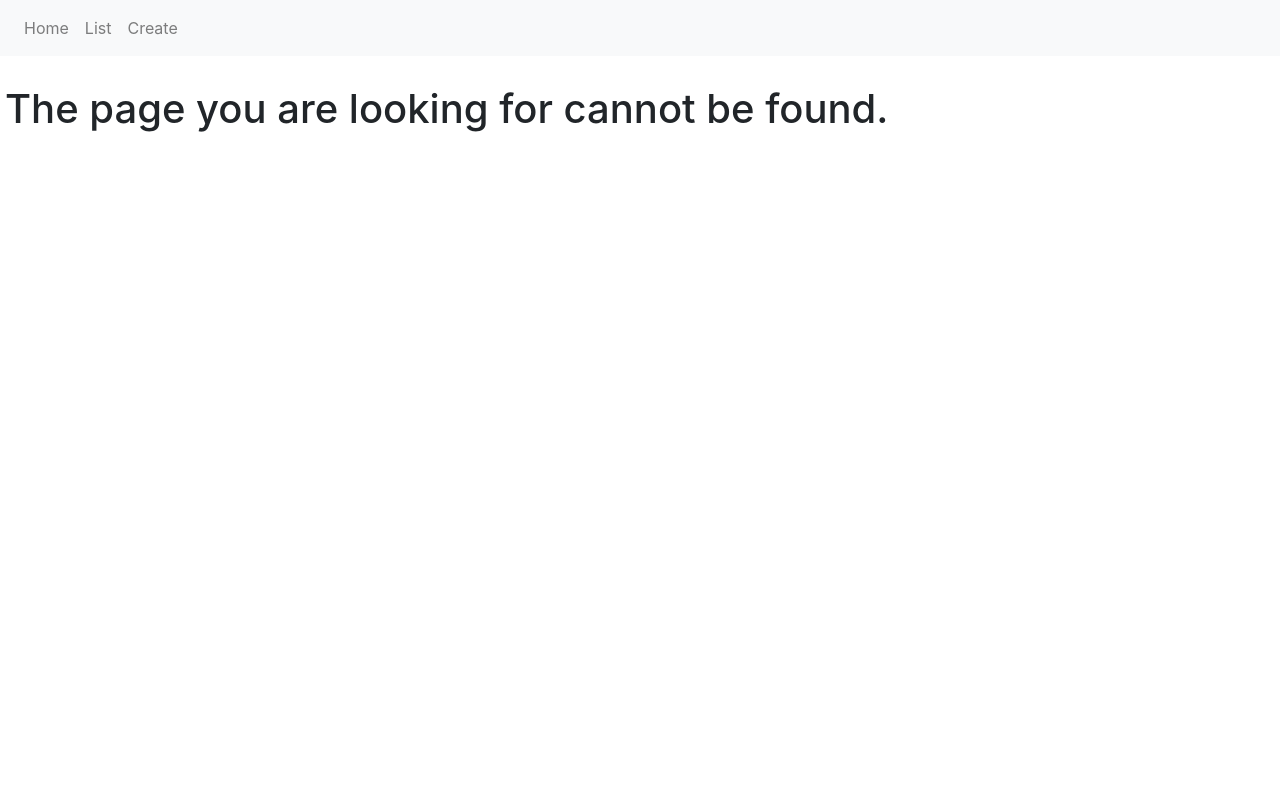
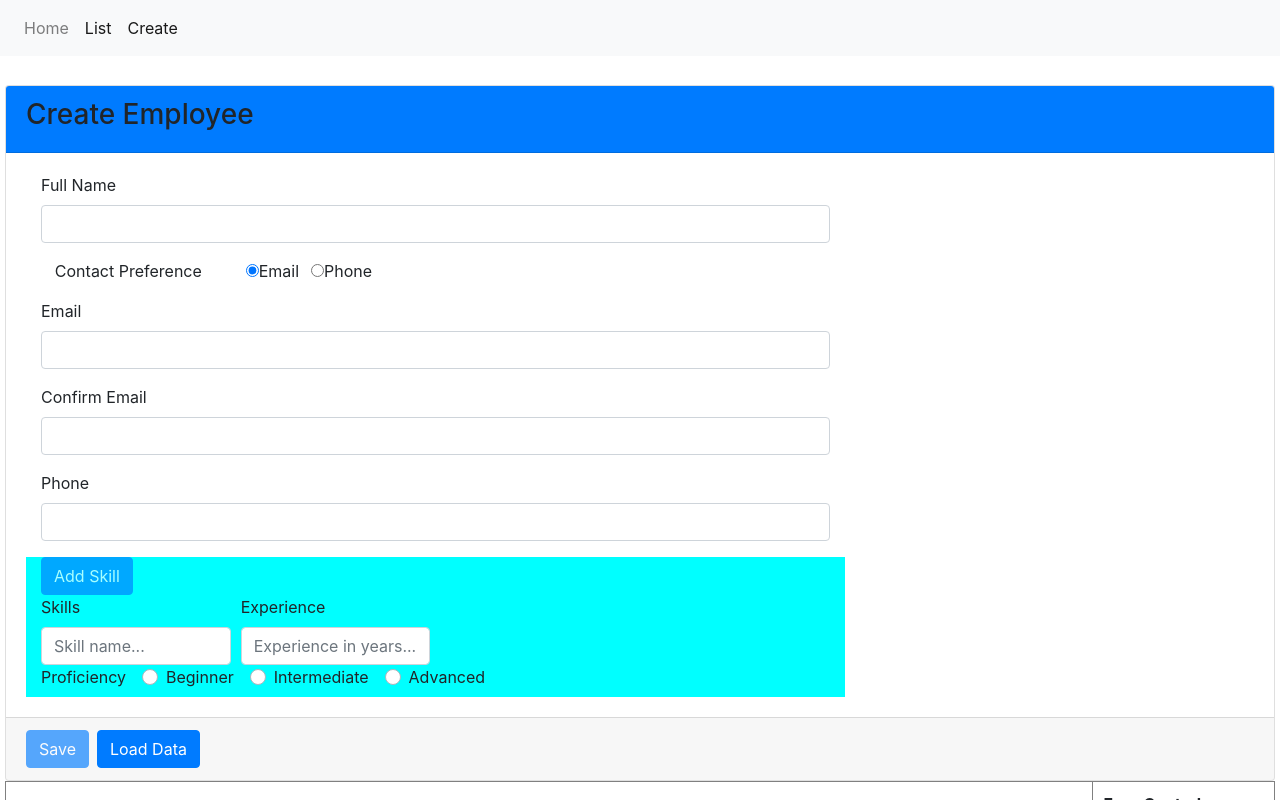
Before and after one commit to bartvanhoey/Angular6Tutorial, an Angular app: page /employees/create in a window 1280 px wide. Shown: the top 800 px of the page. Built offline with nearby package versions, Linux system fonts and the light colour scheme.

Commit message:
end part 35

```diff
--- a/db.json
+++ b/db.json
@@ -46,6 +46,20 @@
           "proficiency": "beginner"
         }
       ]
+    },
+    {
+      "id": 4,
+      "fullName": "Bart2",
+      "contactPreference": "email",
+      "email": "bartvanhoey@dell.com",
+      "phone": "485947097",
+      "skills": [
+        {
+          "skillName": "javascript",
+          "experienceInYears": "1",
+          "proficiency": "advanced"
+        }
+      ]
     }
   ]
 }
--- a/src/app/app.component.html
+++ b/src/app/app.component.html
@@ -10,10 +10,10 @@
         <a class="nav-link" routerLink="home">Home<span class="sr-only">(current)</span></a>
       </li>
       <li routerLinkActive="active" class="nav-item">
-        <a class="nav-link" routerLink="list">List </a>
+        <a class="nav-link" routerLink="employees">List </a>
       </li>
       <li routerLinkActive="active" class="nav-item">
-        <a class="nav-link" routerLink="create">Create</a>
+        <a class="nav-link" routerLink="employees/create">Create</a>
       </li>
     </ul>
   </div>
--- a/src/app/employee/create-employee.component.ts
+++ b/src/app/employee/create-employee.component.ts
@@ -167,10 +167,10 @@ export class CreateEmployeeComponent implements OnInit {
     this.mapFormValuesToEmployeeModel();
     if (this.employee.id) {
       this._employeeService.updateEmployee(this.employee)
-      .subscribe(() => this.router.navigate(['list']), (err: any) => console.log(err));
+      .subscribe(() => this.router.navigate(['employees']), (err: any) => console.log(err));
     } else {
       this._employeeService.addEmployee(this.employee)
-      .subscribe(() => this.router.navigate(['list']), (err: any) => console.log(err));
+      .subscribe(() => this.router.navigate(['employees']), (err: any) => console.log(err));
     }
   }
 
--- a/src/app/employee/list-employees.component.ts
+++ b/src/app/employee/list-employees.component.ts
@@ -21,7 +21,7 @@ export class ListEmployeesComponent implements OnInit {
   }
 
   editButtonClick(employeeId: number) {
-    this._router.navigate(['/edit', employeeId]);
+    this._router.navigate(['/employees/edit', employeeId]);
   }
 
 }
```
Also changed, not shown: src/app/employee/employee-routing.module.ts (+6 -3 lines), 1 other file (tests, documents, lock files or other folders).
